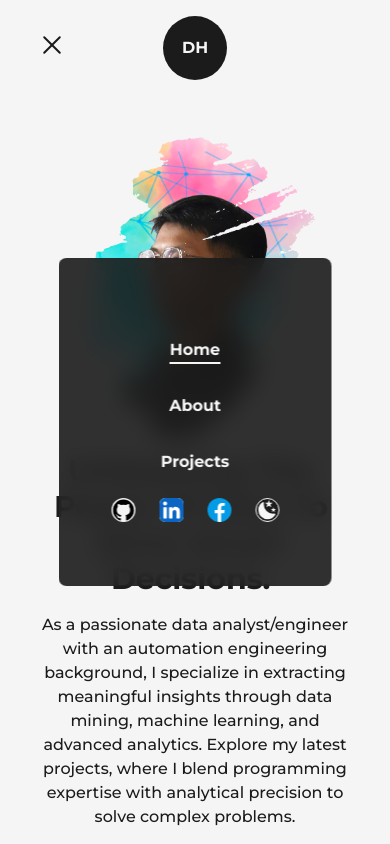
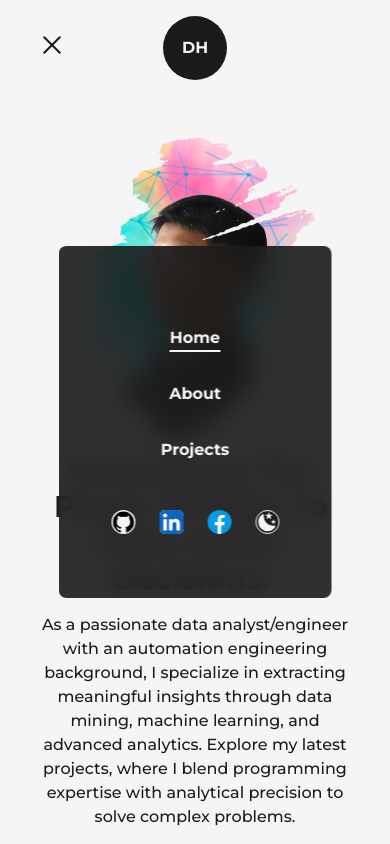
Before and after one commit to davidhuynhgit/profile, a Next.js app: page / in a window 390 px wide. Both pictures are taken after a click on the button 52 px from the left and 45 px from the top of the page. Shown: the top 844 px of the page. Built offline with nearby package versions, Linux system fonts and the light colour scheme.

Commit message:
Fix navbar icon

```diff
--- a/src/component/NavBar.js
+++ b/src/component/NavBar.js
@@ -134,7 +134,7 @@
              </nav>
 
 
-             <nav className='flex items-center justify-center flex-wrap mt-2'>
+             <nav className='flex items-center justify-center flex-wrap mt-8'>
                  <motion.a href="https://github.com/davidhuynhgit" target={"_blank"}
                  whileHover={{y:-2}}
                  whileTap={{scale:0.9}}
```
